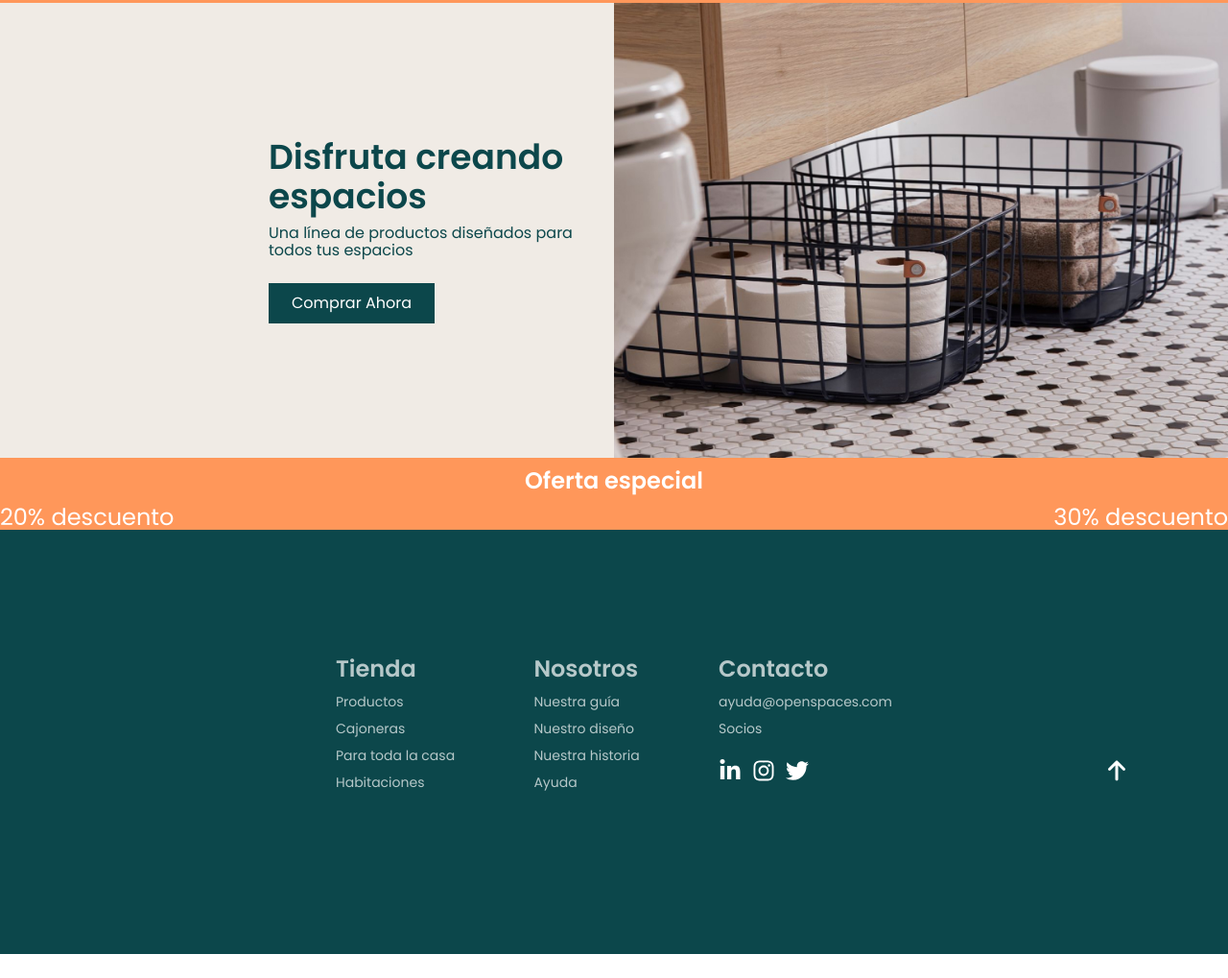
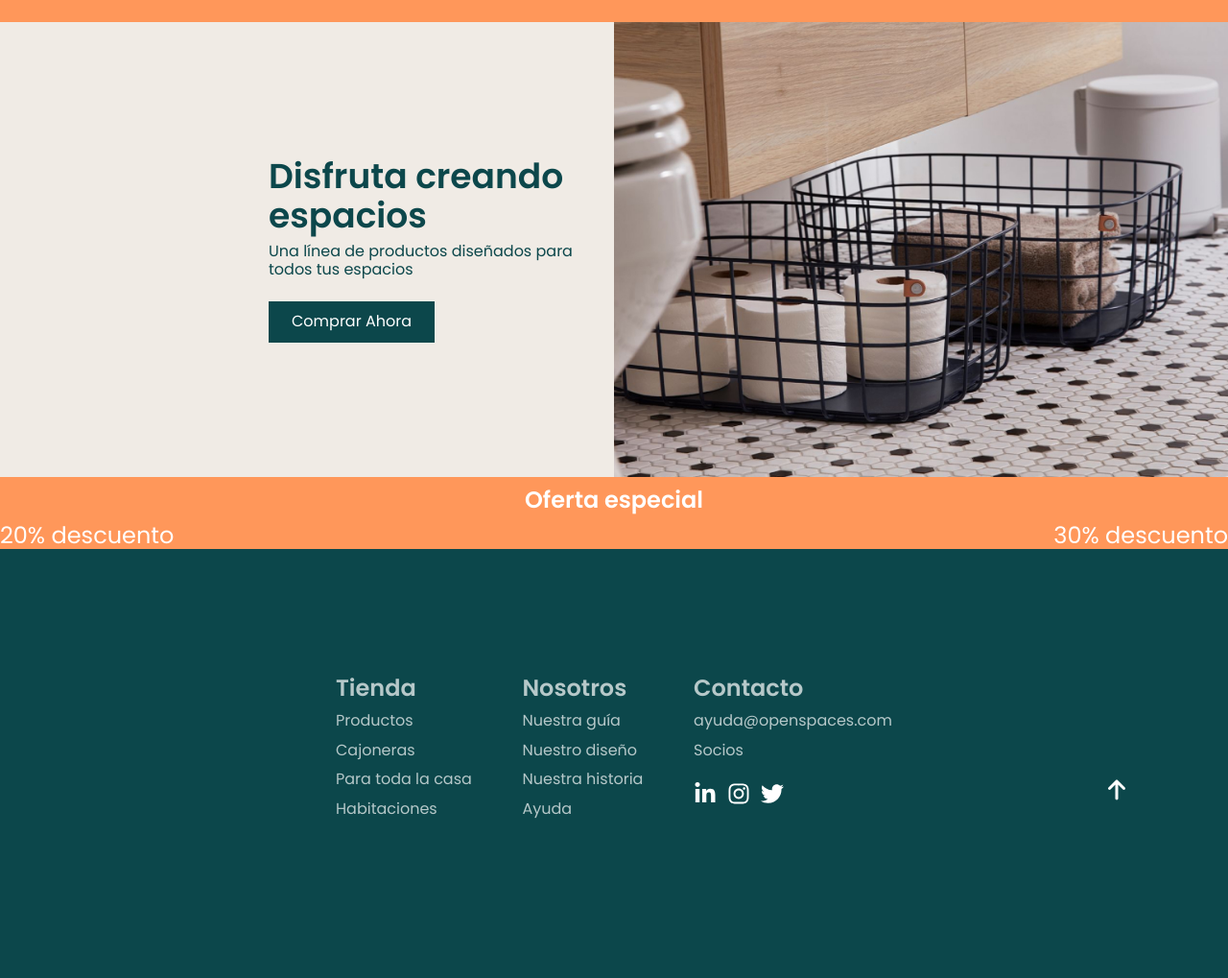
Before and after one commit to Adalab/modulo-1-evaluacion-final-NaiSaratxaga, a website: page public/index.html in a window 1280 px wide. Shown: the part 1743-2762 px from the top of the page at 96% size. Before the commit the page ends 2737 px from the top, so only its background shows below. Drawn offline with nearby package versions, Linux system fonts and the light colour scheme.

```diff
--- a/public/index.html
+++ b/public/index.html
@@ -32,9 +32,7 @@
       <nav class="menu__nav--expanded">
           <ul class="menu__nav-items">
               <li>
-                  <a href="https://adalab.es/" target="_blank">
-                      Productos
-                  </a>
+                  <a href="https://adalab.es/" target="_blank">Productos</a>
               </li>
               <li>
                   <a href="https://adalab.es/" target="_blank">
@@ -58,9 +56,7 @@
 
   <!-- Header -->
   <header class="header">
-      <div>
       <img class="logo" src="./assets/images/logo.png" alt="logo" title="logo" />
-      </div>
   </header>
 
   <!-- Main Section -->
@@ -98,15 +94,12 @@
           </div>
       </section>
       <section class="shipping">
-          <article>
           <img class="shipping__image" src="./assets/images/icon_4.png" alt="icon" title="free shipping icon" />
           <h2 class="shipping__text--sub">Envío gratis garantizado</h2>
           <h3 class="shipping__text--regu">Envío gratis en compras desde 100</h3>
           <a class="shipping-cta" href="https://adalab.es/" target="_blank">
               Comprar ahora
           </a>
-          </article>
-
       </section>
       <section class="container__enjoy">
           <article class="container__enjoy-article">
@@ -134,62 +127,69 @@
       <div class="container-footer-navs">
           <nav class="container-footer-nav">
               <ul>
-                  <li class="title-footer">Tienda</li>
+                  <li class="title-footer">Tienda
                       <a href="https://adalab.es" target="_blank">
-                      <li class="subtitle-footer">Productos</li>
-                  </a>
+                  </li>
+                  <li class="subtitle-footer">Productos
                       <a href="https://adalab.es" target="_blank">
-                      <li class="subtitle-footer">Cajoneras</li>
-                  </a>
+                  </li>
+                  <li class="subtitle-footer">Cajoneras
                       <a href="https://adalab.es" target="_blank">
-                      <li class="subtitle-footer">Para toda la casa</li>
-                  </a>
+                  </li>
+                  <li class="subtitle-footer">Para toda la casa
                       <a href="https://adalab.es" target="_blank">
-                      <li class="subtitle-footer">Habitaciones</li>
+                  </li>
+                  <li class="subtitle-footer">Habitaciones
+                      <a href="https://adalab.es" target="_blank">
+                  </li>
                   </a>
               </ul>
           </nav>
 
           <nav class="container-footer-nav">
               <ul>
-                  <li class="title-footer">Nosotros</li>
+                  <li class="title-footer">Nosotros
                       <a href="https://adalab.es" target="_blank">
-                      <li class="subtitle-footer">Nuestra guía</li>
-                  </a>
+                  </li>
+
+                  <li class="subtitle-footer">Nuestra guía
                       <a href="https://adalab.es" target="_blank">
-                      <li class="subtitle-footer">Nuestro diseño</li>
-                  </a>
+                  </li>
+                  <li class="subtitle-footer">Nuestro diseño
                       <a href="https://adalab.es" target="_blank">
-                      <li class="subtitle-footer">Nuestra historia</li>
-                  </a>
+                  </li>
+                  <li class="subtitle-footer">Nuestra historia
                       <a href="https://adalab.es" target="_blank">
-                      <li class="subtitle-footer">Ayuda</li>
+                  </li>
+                  <li class="subtitle-footer">Ayuda
+                      <a href="https://adalab.es" target="_blank">
+                  </li>
                   </a>
               </ul>
           </nav>
 
           <nav class="container-footer-nav">
               <ul>
-                  <li class="title-footer">Contacto</li>
+                  <li class="title-footer">Contacto
                       <a href="mailto:ayuda@openspaces.com">
-                      <li class="subtitle-footer">ayuda@openspaces.com</li>
-                  </a>
+                  </li>
+                  <li class="subtitle-footer">ayuda@openspaces.com
                       <a href="https://adalab.es">
-                      <li class="subtitle-footer">Socios</li>
+                  </li>
+                  <li class="subtitle-footer">Socios
+                      <a href="https://adalab.es">
+                  </li>
                   </a>
               </ul>
-
               <div class="container-social-links">
                   <a href="https://adalab.es/" target="_blank">
                       <img class="footer-menu-icon" src=" ./assets/images/icon/linkedin-in-brands.svg" alt="Linkedln"
                           title="Icon Linkedln" />
                   </a>
-
                   <a href="https://adalab.es/" target="_blank">
                       <img class="footer-menu-icon" src=" ./assets/images/icon/instagram-brands.svg" alt="Instagram"
                           title="Icon Instagram" />
                   </a>
-
                   <a href="https://adalab.es/" target="_blank">
                       <img class="footer-menu-icon" src=" ./assets/images/icon/twitter-brands.svg" alt="Twiter "
                           title="Icon twiter" />
--- a/src/scss/layout/main/_shipping.scss
+++ b/src/scss/layout/main/_shipping.scss
@@ -4,11 +4,13 @@
   width: 100%;
   display: flex;
   flex-direction: column;
+  align-items: center;
   text-align: center;
   padding: 3.125rem 1rem;
   font-family: $poppins;
 
   &__image {
+    display: block;
     width: 7.5rem;
     height: 7.5rem;
     margin-bottom: 1.125rem;
```
Also changed, not shown: src/html/partials/footer.html (+21 -12 lines), src/html/partials/main/shipping.html (+0 -3 lines), src/html/partials/menu.html (+1 -3 lines), public/assets/css/main.css, 1 other file. Lines whose indentation alone changed are shown as unchanged.
